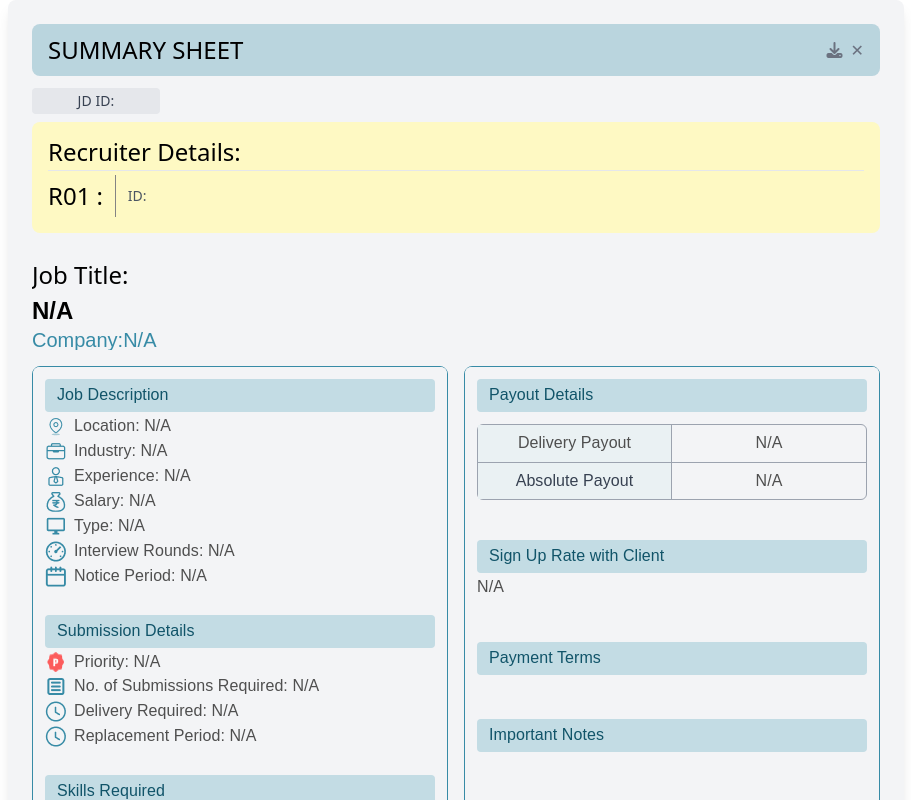
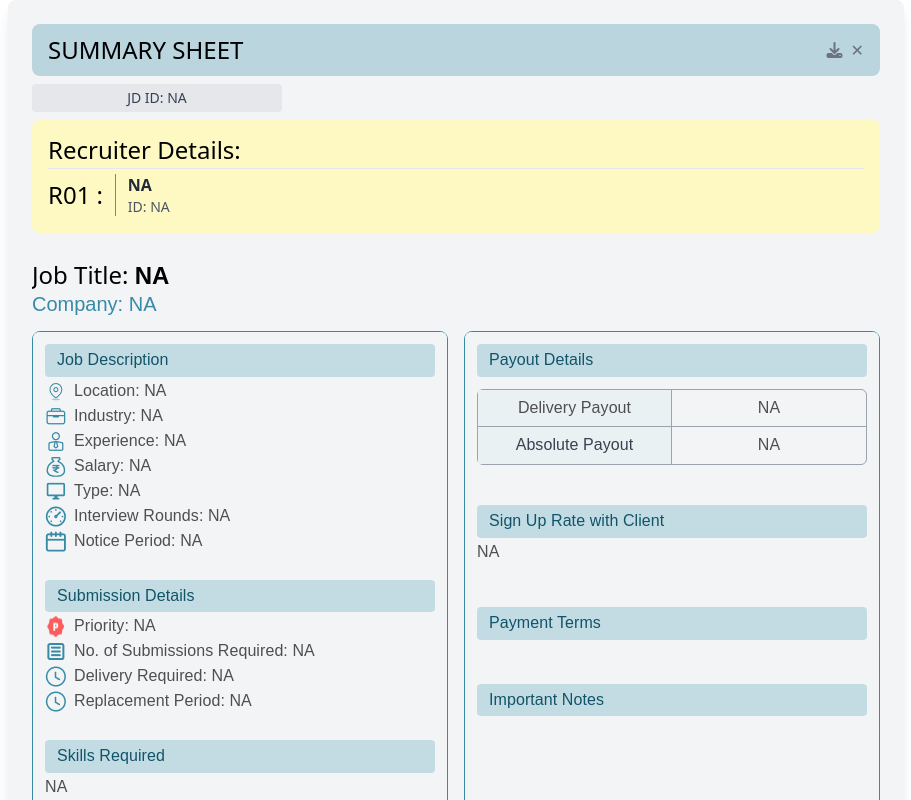
Before and after one commit to AdityarajNetfotech/HR-Frontend, a React (Create React App) app: page /JDSummary in a window 1280 px wide. Shown: the top 800 px of the page, without its empty margins (184-1095 px from the left). Built offline with nearby package versions, Linux system fonts and the light colour scheme.

Commit message:
pass JD data to jdSummary after locking the job.

```diff
--- a/src/App.js
+++ b/src/App.js
@@ -87,7 +87,6 @@ function App() {
 
 
           <Route path='/JDSignUpSuccess' element={<SignupSuccessJD />} />
-          <Route path='/JDSummary' element={<JDSummary />} />
           <Route path='/FinanceList' element={<FinanceList />} />
           <Route path='/FinanceCandidate' element={<FinanceCandidate />} />
           <Route path='/FinancePayroll' element={<FinancePayroll />} />
@@ -128,7 +127,7 @@ function App() {
           <Route path='/CandidatesOne' element={<CandidatesOne />} />
           <Route path='/MyWorkspace' element={<AddCandidates />} />
           <Route path='/Candidate-Form' element={<CandidateForm />} />
-
+          <Route path='/JDSummary' element={<JDSummary />} />
 
 
 
--- a/src/pages/Recruiter/JD/JDSummary.js
+++ b/src/pages/Recruiter/JD/JDSummary.js
@@ -11,61 +11,15 @@ import NoticePeriodIcon from '../../../Images/NoticePeriodIcon.png';
 import InterviewIcon from '../../../Images/InterviewIcon.png';
 import PriorityIcon from '../../../Images/PriorityIcon.png';
 import { IoIosArrowForward } from "react-icons/io";
-import { useLocation } from 'react-router-dom';
+import { Link, useLocation } from 'react-router-dom';
 
 
-// Default values for the job prop
-const defaultJob = {
-  job_title: 'N/A',
-  company_Name: 'N/A',
-  experience: 'N/A',
-  industry: 'N/A',
-  location: 'N/A',
-  work_experience: 'N/A',
-  salary: 'N/A',
-  notice_period: 'N/A',
-  interview_rounds: 'N/A',
-  job_type: 'N/A',
-  priority_tag: 'N/A',
-  delivery_deadline: 'N/A',
-  replacement_period: 'N/A',
-  no_of_vacancy: 'N/A',
-  absolute_payout: 'N/A',
-  delivery_payout: 'N/A',
-  sign_up_rate: 'N/A',
-  skills_required: 'N/A',
-  additional_comments: 'N/A',
-  jd_status: 'N/A',
-  locked: 'N/A',
-  lockedBy: 'N/A',
-};
+const JDSummary = () => {
 
-const JDSummary = ({ job }) => {
-  const {
-    job_title = defaultJob.job_title,
-    company_Name = defaultJob.company_Name,
-    experience = defaultJob.experience,
-    industry = defaultJob.industry,
-    location = defaultJob.location,
-    work_experience = defaultJob.work_experience,
-    salary = defaultJob.salary,
-    notice_period = defaultJob.notice_period,
-    interview_rounds = defaultJob.interview_rounds,
-    job_type = defaultJob.job_type,
-    priority_tag = defaultJob.priority_tag,
-    delivery_deadline = defaultJob.delivery_deadline,
-    replacement_period = defaultJob.replacement_period,
-    no_of_vacancy = defaultJob.no_of_vacancy,
-    absolute_payout = defaultJob.absolute_payout,
-    delivery_payout = defaultJob.delivery_payout,
-    sign_up_rate = defaultJob.sign_up_rate,
-    skills_required = defaultJob.skills_required,
-    additional_comments = defaultJob.additional_comments,
-    jd_status = defaultJob.jd_status,
-    locked = defaultJob.locked,
-    lockedBy = defaultJob.lockedBy
+  const { state } = useLocation();
 
-  } = job || {};
+  const job = state ? state.jobData : {};
+  console.log("JDSummary", job);
 
   return (
     <div className="p-6 bg-gray-100 rounded-lg shadow-lg max-w-4xl mx-auto">
@@ -83,26 +37,26 @@ const JDSummary = ({ job }) => {
         </div>
       </div>
 
-      <p className="flex w-32 my-3 items-center justify-center px-2 py-1 mb-2 bg-gray-200 text-gray-700 rounded text-center text-sm font-normal leading-[18.2px] tracking-[0.07px]">JD ID: {job.id}</p>
+      <p style={{width: "250px"}} className="flexmy-3 items-center justify-center px-2 py-1 mb-2 mt-2 bg-gray-200 text-gray-700 rounded text-center text-sm font-normal">JD ID: {job.id || "NA"}</p>
 
       {/* Recruiter Details */}
       <div className="bg-yellow-100 p-4 rounded-lg mb-6">
         <p className="text-black text-ellipsis overflow-hidden font-medium text-2xl leading-7 truncate">Recruiter Details:</p>
         <hr className='my-1' />
         <div className="flex items-center">
-          <div className="custom-clamp text-dark-grey text-ellipsis overflow-hidden font-medium text-2xl leading-7">R01 : {job.JD_id}</div>
+          <div className="custom-clamp text-dark-grey text-ellipsis overflow-hidden font-medium text-2xl leading-7">R01 :</div>
           <div className='w-[0.737px] h-[42px] bg-[#848484] mx-3'></div>
           <div>
-            <p className="font-bold text-gray-800">{job.name}</p>
-            <p className="text-sm text-gray-600">ID: {job.id}</p>
+            <p className="font-bold text-gray-800">{job.name || "NA"}</p>
+            <p className="text-sm text-gray-600">ID: {job.id || "NA"}</p>
           </div>
         </div>
       </div>
 
       {/* Job Title and Company */}
       <div className="mb-4">
-        <h3 className="flex flex-col justify-center text-dark-grey text-ellipsis overflow-hidden whitespace-nowrap font-normal text-2xl leading-9">Job Title: <span className="text-custom-gray font-jost text-2xl font-semibold leading-9">{job.job_title}</span></h3>
-        <p className="flex flex-col justify-center w-auto h-[20.809px] overflow-hidden text-[#378BA6] whitespace-nowrap text-[20px] font-normal leading-28px font-jost">Company:{job.company_Name} </p>
+        <h3 className="text-dark-grey text-ellipsis overflow-hidden whitespace-nowrap font-normal text-2xl leading-9">Job Title: <span className="text-custom-gray font-jost text-2xl font-semibold leading-9">{job.job_title || "NA"}</span></h3>
+        <p className="flex flex-col justify-center w-auto h-[20.809px] overflow-hidden text-[#378BA6] whitespace-nowrap text-[20px] font-normal leading-28px font-jost">Company: {job.company || "NA"} </p>
       </div>
 
       {/* Job Description and Payout Details */}
@@ -112,35 +66,35 @@ const JDSummary = ({ job }) => {
           <div className="bg-gray-100 p-3 rounded-md">
             <h3 className="flex items-center self-stretch p-[6px_12px] rounded-[4px] bg-[#C3DCE4] text-[#115469] text-center font-jost text-[16px] font-normal leading-[20.8px] tracking-[0.08px]">Job Description</h3>
             <ol className="list-inside list-none text-sm text-gray-700">
-              <li className='flex gap-2 my-1 text-[#4F4F4F] font-jost text-[16px] font-normal leading-[20.8px] tracking-[0.08px]'><img src={LocationIcon} alt='Location' />Location: {job.location}</li>
-              <li className='flex gap-2 my-1 text-[#4F4F4F] font-jost text-[16px] font-normal leading-[20.8px] tracking-[0.08px]'><img src={IndustryIcon} alt='Industry' />Industry: {job.industry}</li>
-              <li className='flex gap-2 my-1 text-[#4F4F4F] font-jost text-[16px] font-normal leading-[20.8px] tracking-[0.08px]'><img src={ExperienceIcon} alt='Experience' />Experience: {job.experience}</li>
-              <li className='flex gap-2 my-1 text-[#4F4F4F] font-jost text-[16px] font-normal leading-[20.8px] tracking-[0.08px]'><img src={SalaryIcon} alt='Salary' />Salary: {job.salary}</li>
-              <li className='flex gap-2 my-1 text-[#4F4F4F] font-jost text-[16px] font-normal leading-[20.8px] tracking-[0.08px]'><img src={JobTypeIcon} alt='Job Type' />Type: {job.job_type}</li>
-              <li className='flex gap-2 my-1 text-[#4F4F4F] font-jost text-[16px] font-normal leading-[20.8px] tracking-[0.08px]'><img src={InterviewIcon} alt='Interview Rounds' />Interview Rounds: {job.interview_rounds}</li>
-              <li className='flex gap-2 my-1 text-[#4F4F4F] font-jost text-[16px] font-normal leading-[20.8px] tracking-[0.08px]'><img src={NoticePeriodIcon} alt='Notice Period' />Notice Period: {job.notice_period}</li>
+              <li className='flex gap-2 my-1 text-[#4F4F4F] font-jost text-[16px] font-normal leading-[20.8px] tracking-[0.08px]'><img src={LocationIcon} alt='Location' />Location: {job.location || "NA"}</li>
+              <li className='flex gap-2 my-1 text-[#4F4F4F] font-jost text-[16px] font-normal leading-[20.8px] tracking-[0.08px]'><img src={IndustryIcon} alt='Industry' />Industry: {job.industry || "NA"}</li>
+              <li className='flex gap-2 my-1 text-[#4F4F4F] font-jost text-[16px] font-normal leading-[20.8px] tracking-[0.08px]'><img src={ExperienceIcon} alt='Experience' />Experience: {job.experience || "NA"}</li>
+              <li className='flex gap-2 my-1 text-[#4F4F4F] font-jost text-[16px] font-normal leading-[20.8px] tracking-[0.08px]'><img src={SalaryIcon} alt='Salary' />Salary: {job.salary || "NA"}</li>
+              <li className='flex gap-2 my-1 text-[#4F4F4F] font-jost text-[16px] font-normal leading-[20.8px] tracking-[0.08px]'><img src={JobTypeIcon} alt='Job Type' />Type: {job.job_type || "NA"}</li>
+              <li className='flex gap-2 my-1 text-[#4F4F4F] font-jost text-[16px] font-normal leading-[20.8px] tracking-[0.08px]'><img src={InterviewIcon} alt='Interview Rounds' />Interview Rounds: {job.interviewRounds || "NA"}</li>
+              <li className='flex gap-2 my-1 text-[#4F4F4F] font-jost text-[16px] font-normal leading-[20.8px] tracking-[0.08px]'><img src={NoticePeriodIcon} alt='Notice Period' />Notice Period: {job.noticePeriod || "NA"}</li>
             </ol>
           </div>
 
           <div className="bg-gray-100 p-3 rounded-md">
             <h3 className="flex items-center self-stretch p-[6px_12px] rounded-[4px] bg-[#C3DCE4] text-[#115469] text-center font-jost text-[16px] font-normal leading-[20.8px] tracking-[0.08px]">Submission Details</h3>
             <ul className="list-none list-inside text-sm text-gray-700">
-              <li className='flex gap-2 my-1 text-[#4F4F4F] font-jost text-[16px] font-normal leading-[20.8px] tracking-[0.08px]'><img src={PriorityIcon} alt='Priority' />Priority: {job.priority_tag}</li>
-              <li className='flex gap-2 my-1 text-[#4F4F4F] font-jost text-[16px] font-normal leading-[20.8px] tracking-[0.08px]'><img src={SubmissionIcon} alt='Submissions Required' />No. of Submissions Required: {job.no_of_vacancy}</li>
+              <li className='flex gap-2 my-1 text-[#4F4F4F] font-jost text-[16px] font-normal leading-[20.8px] tracking-[0.08px]'><img src={PriorityIcon} alt='Priority' />Priority: {job.priority || "NA"}</li>
+              <li className='flex gap-2 my-1 text-[#4F4F4F] font-jost text-[16px] font-normal leading-[20.8px] tracking-[0.08px]'><img src={SubmissionIcon} alt='Submissions Required' />No. of Submissions Required: {job.no_of_vacancy || "NA"}</li>
               {/* <li className='flex gap-2 my-1 text-[#4F4F4F] font-jost text-[16px] font-normal leading-[20.8px] tracking-[0.08px]'><img src={TimeIcon} alt='Uploaded On' />Uploaded on: {uploadedOn}</li> */}
-              <li className='flex gap-2 my-1 text-[#4F4F4F] font-jost text-[16px] font-normal leading-[20.8px] tracking-[0.08px]'><img src={TimeIcon} alt='Delivery Required' />Delivery Required: {job.delivery_deadline}</li>
-              <li className='flex gap-2 my-1 text-[#4F4F4F] font-jost text-[16px] font-normal leading-[20.8px] tracking-[0.08px]'><img src={TimeIcon} alt='Replacement Period' />Replacement Period: {job.replacement_period}</li>
+              <li className='flex gap-2 my-1 text-[#4F4F4F] font-jost text-[16px] font-normal leading-[20.8px] tracking-[0.08px]'><img src={TimeIcon} alt='Delivery Required' />Delivery Required: {job.delivery_deadline || "NA"}</li>
+              <li className='flex gap-2 my-1 text-[#4F4F4F] font-jost text-[16px] font-normal leading-[20.8px] tracking-[0.08px]'><img src={TimeIcon} alt='Replacement Period' />Replacement Period: {job.replacementPeriod || "NA"}</li>
             </ul>
           </div>
 
           <div className="bg-gray-100 p-3 rounded-md">
             <h3 className="flex items-center self-stretch p-[6px_12px] rounded-[4px] bg-[#C3DCE4] text-[#115469] text-center font-jost text-[16px] font-normal leading-[20.8px] tracking-[0.08px]">Skills Required</h3>
-            <p className="flex gap-2 my-1 text-[#4F4F4F] font-jost text-[16px] font-normal leading-[20.8px] tracking-[0.08px]">{job.skills_required}</p>
+            <p className="flex gap-2 my-1 text-[#4F4F4F] font-jost text-[16px] font-normal leading-[20.8px] tracking-[0.08px]">{job.skills_required || "NA"}</p>
           </div>
 
           <div className="bg-gray-100 p-3 rounded-md">
             <h3 className="flex items-center self-stretch p-[6px_12px] rounded-[4px] bg-[#C3DCE4] text-[#115469] text-center font-jost text-[16px] font-normal leading-[20.8px] tracking-[0.08px]">Additional Comments</h3>
-            <p className="flex gap-2 my-1 text-[#4F4F4F] font-jost text-[16px] font-normal leading-[20.8px] tracking-[0.08px]">{job.additional_comments}</p>
+            <p className="flex gap-2 my-1 text-[#4F4F4F] font-jost text-[16px] font-normal leading-[20.8px] tracking-[0.08px]">{job.additional_comments || "NA"}</p>
           </div>
         </div>
 
@@ -153,20 +107,20 @@ const JDSummary = ({ job }) => {
                 Delivery Payout
               </div>
               <div className="p-2 border-b border-gray-400 text-[#4F4F4F] text-center font-jost text-[16px] font-normal leading-[20.8px] tracking-[0.08px]">
-                {job.delivery_payout}
+                {job.delivery_payout || "NA"}
               </div>
               <div className="bg-[#EAF1F3] p-2 border-r border-gray-400 text-gray-700 text-center font-jost text-[16px] font-normal leading-[20.8px] tracking-[0.08px]">
                 Absolute Payout
               </div>
               <div className="p-2 border-gray-400 text-[#4F4F4F] text-center font-jost text-[16px] font-normal leading-[20.8px] tracking-[0.08px]">
-                {job.absolute_payout}
+                {job.absoluteValue || "NA"}
               </div>
             </div>
           </div>
 
           <div className="bg-gray-100 p-3 rounded-md">
             <h3 className="flex items-center self-stretch p-[6px_12px] rounded-[4px] bg-[#C3DCE4] text-[#115469] text-center font-jost text-[16px] font-normal leading-[20.8px] tracking-[0.08px]">Sign Up Rate with Client</h3>
-            <p className="flex gap-2 my-1 text-[#4F4F4F] font-jost text-[16px] font-normal leading-[20.8px] tracking-[0.08px]">{job.sign_up_rate}</p>
+            <p className="flex gap-2 my-1 text-[#4F4F4F] font-jost text-[16px] font-normal leading-[20.8px] tracking-[0.08px]">{job.signUpRate || "NA"}</p>
           </div>
 
           <div className="bg-gray-100 p-3 rounded-md">
@@ -199,45 +153,22 @@ const JDSummary = ({ job }) => {
 
       {/* Footer */}
       <div className="flex gap-3 mt-7 justify-between">
-        <button className="flex py-2 px-3 justify-center items-center gap-2 rounded-lg border border-[#A4A4A4] bg-white text-[#4F4F4F] text-center text-[20px] font-bold leading-[36px] font-jos">Close</button>
-        <button className="flex py-2 px-3 justify-center items-center gap-2 self-stretch rounded-lg bg-[#378BA6] text-white text-center text-[20px] font-bold leading-[36px] font-jos">Go to My Workplace <IoIosArrowForward className='items-center' /> </button>
+        <button className="flex py-2 px-3 justify-center items-center gap-2 rounded-lg border border-[#A4A4A4] bg-white text-[#4F4F4F] text-center text-[20px] font-bold leading-[36px] font-jos">
+          <Link to="/JDList/recent">Close</Link>
+        </button>
+        <button className="flex py-2 px-3 justify-center items-center gap-2 self-stretch rounded-lg bg-[#378BA6] text-white text-center text-[20px] font-bold leading-[36px] font-jos">
+          <Link to="/MyWorkspace">Go to My Workplace</Link>
+          <IoIosArrowForward className='items-center' />
+        </button>
       </div>
     </div>
   );
 };
 
-// Define prop types
+
 JDSummary.propTypes = {
-  job: PropTypes.shape({
-    job_title: PropTypes.string,               // Job title
-    company_Name: PropTypes.string,            // Company Name
-    experience: PropTypes.string,              // Experience (e.g., 2 years)
-    industry: PropTypes.string,                // Industry type
-    location: PropTypes.string,                // Job location
-    work_experience: PropTypes.string,         // Work experience description
-    salary: PropTypes.string,                  // Salary
-    notice_period: PropTypes.string,           // Notice period duration
-    interview_rounds: PropTypes.string,        // Number of interview rounds
-    job_type: PropTypes.string,                // Job type (e.g., Full-time, Part-time)
-    priority_tag: PropTypes.string,            // Priority tag
-    delivery_deadline: PropTypes.string,       // Delivery deadline
-    replacement_period: PropTypes.string,      // Replacement period
-    no_of_vacancy: PropTypes.string,           // Number of vacancies
-    absolute_payout: PropTypes.string,         // Absolute payout amount
-    delivery_payout: PropTypes.string,         // Delivery payout amount
-    sign_up_rate: PropTypes.string,            // Sign-up rate percentage
-    skills_required: PropTypes.string,         // Required skills
-    additional_comments: PropTypes.string,     // Additional comments
-    jd_status: PropTypes.string,               // JD status (e.g., Open, Locked)
-    locked: PropTypes.bool,                    // Locked status (true/false)
-    lockedBy: PropTypes.string                 // ID of the user who locked the JD
-  })
+  jobData: PropTypes.object,
 };
 
 
-// Define default props
-JDSummary.defaultProps = {
-  job: defaultJob
-};
-
 export default JDSummary;
--- a/src/pages/Recruiter/JD/LockForMeModal.js
+++ b/src/pages/Recruiter/JD/LockForMeModal.js
@@ -2,11 +2,13 @@ import React, { useEffect, useState } from 'react';
 import axios from 'axios';
 import { useNavigate } from 'react-router-dom'; // Import useNavigate
 
-function LockForMeModal({ id, onClose }) {
+function LockForMeModal({ job, onClose }) {
   const [isChecked, setIsChecked] = useState(false);
   const [loading, setLoading] = useState(false);
   const [error, setError] = useState(null);
   const navigate = useNavigate(); // Initialize useNavigate
+
+  const id = job.id
 
   const handleConfirm = async () => {
     if (isChecked) {
@@ -28,7 +30,7 @@ function LockForMeModal({ id, onClose }) {
         onClose(); // Notify parent component that modal is closed
 
         // Redirect to JDSummary page and pass data through state
-        navigate(`/jdsummary`, { state: { jobData: response.data } }); // Adjust the path based on your route setup
+        navigate(`/jdsummary`, { state: { jobData: job } }); // Adjust the path based on your route setup
       } catch (error) {
         console.error('Error locking JD:', error);
         if (error.response) {
```
Also changed, not shown: src/pages/Recruiter/JD/JDList.js (+3 -17 lines), src/pages/Recruiter/JD/JobCard.js (+8 -2 lines).
